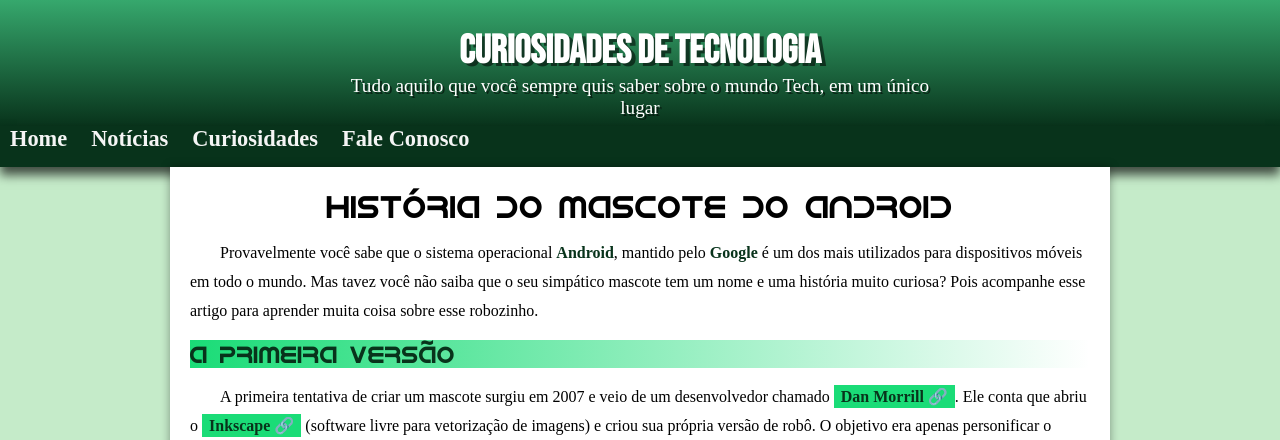
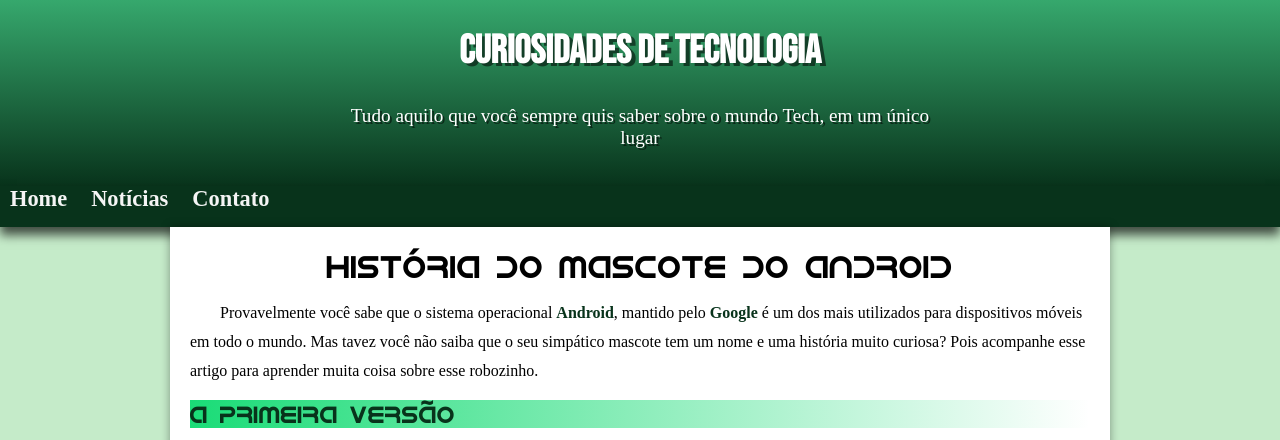
Before and after one commit to ian0681/projeto-android, a plain HTML site: page index.html in a window 1280 px wide. Shown: the top 440 px of the page. Drawn offline with Linux system fonts and the light colour scheme.

Commit message:
Small Update

```diff
--- a/index.html
+++ b/index.html
@@ -16,8 +16,7 @@
     <nav>
         <a href="">Home</a>
         <a href="">Notícias</a>
-        <a href="">Curiosidades</a>
-        <a href="">Fale Conosco</a>
+        <a href="">Contato</a>
     </nav>
     <main>
         <article>
--- a/style.css
+++ b/style.css
@@ -59,6 +59,7 @@ header > h1 {
 header > p {
     color: white;
     font-size: 1.2em;
+    padding: 30px;
     max-width: 600px;
     margin: auto;
     text-shadow: 2px 2px 0px rgba(0, 0, 0, 0.542);
```
